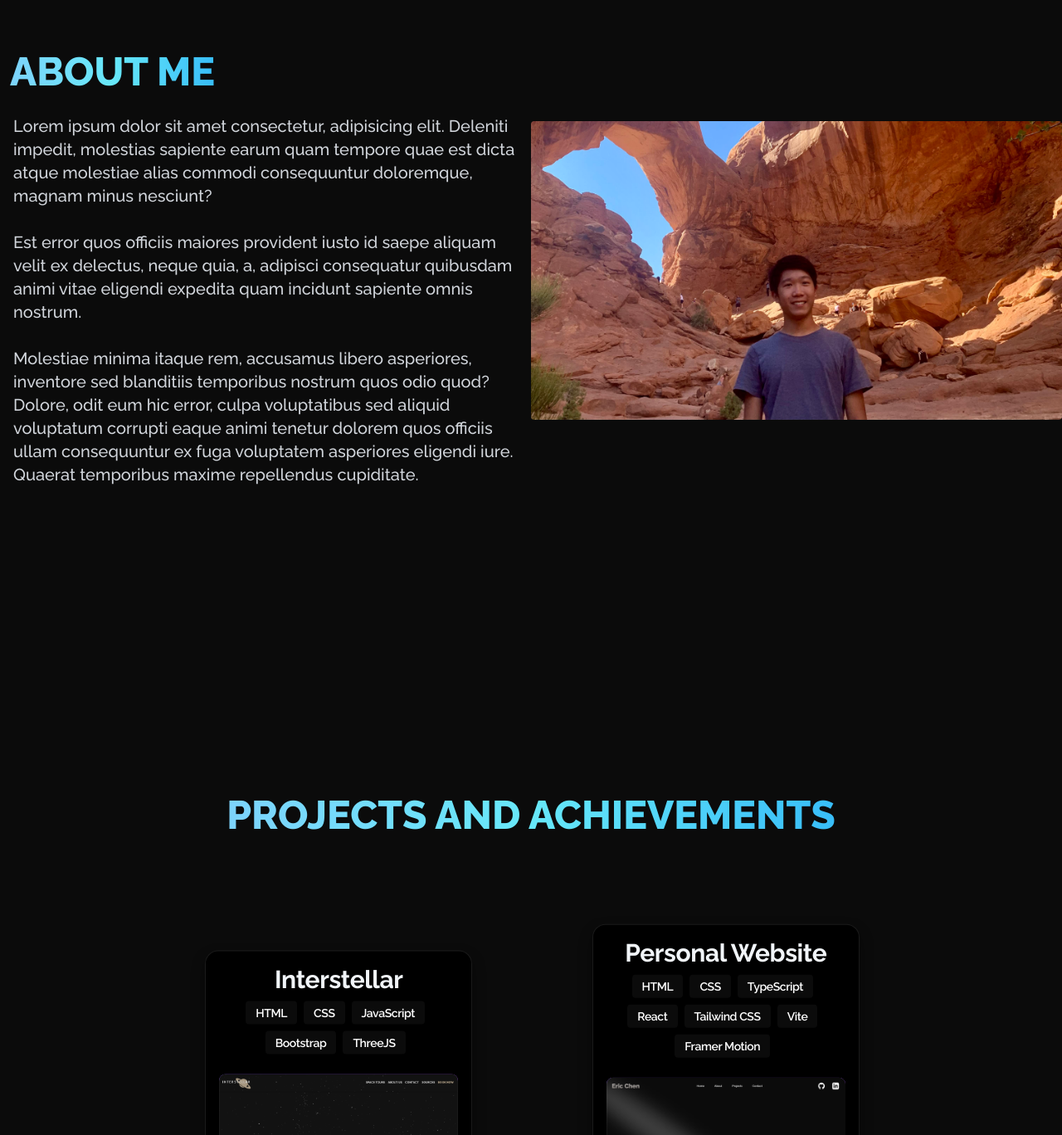
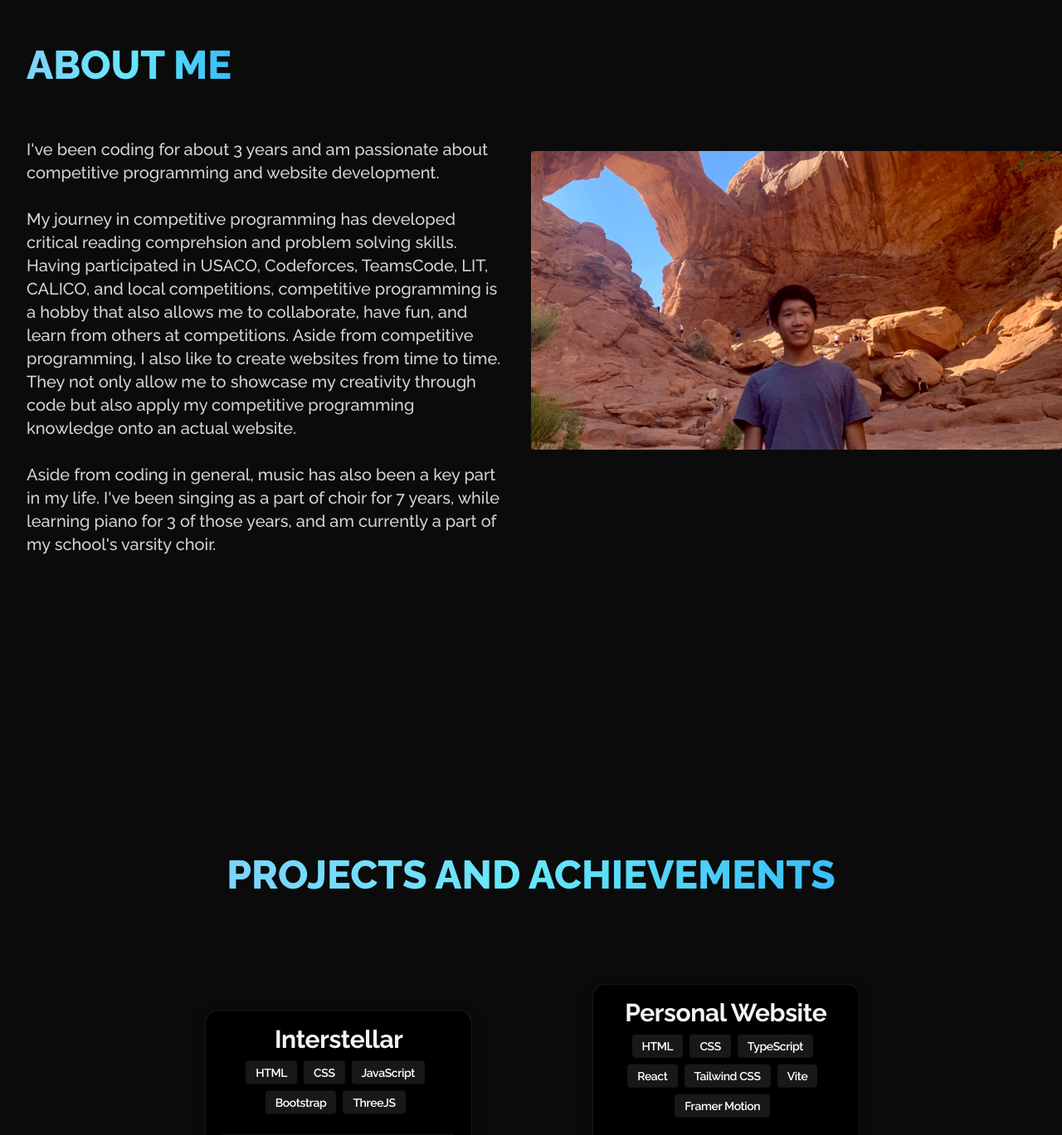
Before and after one commit to brianchen831/Portfolio, a React (Vite) app in the folder Personal/: page / in a window 1280 px wide. Shown: the part 902-2270 px from the top of the page at 83% size. Built offline with nearby package versions, Linux system fonts and the light colour scheme.

Commit message:
added projects and about me text

```diff
--- a/Personal/src/components/About.tsx
+++ b/Personal/src/components/About.tsx
@@ -7,25 +7,25 @@ function About() {
   return (
     <div id='about' className='h-full w-screen pt-28 pb-28 cBackground flex justify-center flex-col lg:flex-row items-center text-white'>
       {/* style={{ backgroundImage: `url(/blurry-gradient-haikei.png)`, backgroundSize: 'cover' }} */}
-        <div className='my-10 w-full h-full '>
+        <div className='my-3 w-full h-full '>
             <motion.div initial={{ opacity : 0 }} whileInView={{ opacity : 1 }} transition={{ ease: "easeInOut", duration: 1 }} viewport={{once: true,}}>
-              <h1 className='m-3 text-5xl font-extrabold bg-gradient-to-r from-sky-300 via-cyan-300 to-sky-400 inline-block text-transparent bg-clip-text'>
+              <h1 className='md:m-8 m-4 text-5xl font-extrabold bg-gradient-to-r from-sky-300 via-cyan-300 to-sky-400 inline-block text-transparent bg-clip-text'>
                   ABOUT ME
               </h1>
             </motion.div>
             <motion.div initial={{ y : 50 }} whileInView={{ y : 0 }} transition={{ ease: "easeInOut", duration: 0.3 }} viewport={{once: true,}}>
-              <p className='text-left m-4 text-xl text-gray-300'>
-                  Lorem ipsum dolor sit amet consectetur, adipisicing elit. Deleniti impedit, molestias sapiente earum quam tempore quae est dicta atque molestiae alias commodi consequuntur doloremque, magnam minus nesciunt?
+              <p className='text-left md:m-8 m-4 text-xl text-gray-300'>
+                  I've been coding for about 3 years and am passionate about competitive programming and website development.
                   <br />
                   <br />
-                  Est error quos officiis maiores provident iusto id saepe aliquam velit ex delectus, neque quia, a, adipisci consequatur quibusdam animi vitae eligendi expedita quam incidunt sapiente omnis nostrum.
+                  My journey in competitive programming has developed critical reading comprehsion and problem solving skills. Having participated in USACO, Codeforces, TeamsCode, LIT, CALICO, and local competitions, competitive programming is a hobby that also allows me to collaborate, have fun, and learn from others at competitions. Aside from competitive programming, I also like to create websites from time to time. They not only allow me to showcase my creativity through code but also apply my competitive programming knowledge onto an actual website.
                   <br />
                   <br />
-                  Molestiae minima itaque rem, accusamus libero asperiores, inventore sed blanditiis temporibus nostrum quos odio quod? Dolore, odit eum hic error, culpa voluptatibus sed aliquid voluptatum corrupti eaque animi tenetur dolorem quos officiis ullam consequuntur ex fuga voluptatem asperiores eligendi iure. Quaerat temporibus maxime repellendus cupiditate.
+                  Aside from coding in general, music has also been a key part in my life. I've been singing as a part of choir for 7 years, while learning piano for 3 of those years, and am currently a part of my school's varsity choir.
               </p>
             </motion.div>
         </div>
-        <motion.div initial={{ opacity : 0 }} whileInView={{ opacity : 1 }} transition={{ ease: "easeInOut", duration: 1 }} viewport={{once: true,}} className='my-10 w-full h-full'>
+        <motion.div initial={{ opacity : 0 }} whileInView={{ opacity : 1 }} transition={{ ease: "easeInOut", duration: 1 }} viewport={{once: true,}} className='my-3 w-full h-full'>
             <img className='rounded p-5 lg:p-0' src={`${aboutImage}`} alt="Image of Me" />
         </motion.div>
     </div>
--- a/Personal/src/components/Card.tsx
+++ b/Personal/src/components/Card.tsx
@@ -31,7 +31,7 @@ const Card: React.FC<CardProps> = ({ imageUrl, title, badges, button1Href }) =>
           <div className="text-sm !m-0 !p-0 font-normal">
             <span className="text-slate-500">
             {badges.map((badge, index) => (
-              <span key={index} className={`inline-block ${badge.color} rounded px-3 py-1 bg-gray-700 font-semibold text-white mr-2 mb-2`}>
+              <span key={index} className={`inline-block rounded px-3 py-1 bg-zinc-900 font-semibold text-white mr-2 mb-2`}>
                 {badge.text}
               </span>
             ))}
--- a/Personal/src/components/Projects.tsx
+++ b/Personal/src/components/Projects.tsx
@@ -22,20 +22,18 @@ function Projects() {
                 />
             ))}
         </div>
-        <div className='py-80'>
-          <WordSection words={`Aside from projects, I like to do `}>
+        <div className='flex flex-col gap-y-40 py-60 text-6xl sm:text-7xl md:text-8xl lg:text-9xl flex-wrap mx-5 md:mx-0'>
+          <WordSection words={`In terms of `}>
             <><span className="inline font-[800] text-5xl bg-gradient-to-r from-sky-400 via-purple-500 to-sky-400 text-transparent bg-clip-text">competitive programming</span></>
           </WordSection>
-        </div>
-        <div className='flex flex-col gap-y-40 text-6xl sm:text-7xl md:text-8xl lg:text-9xl flex-wrap'>
           <WordSection words={`I have reached the`}>
             {/* <motion.div initial={{ opacity : 0 }} whileInView={{ opacity : 1 }} transition={{ ease: "easeInOut", duration: 0.7 }} viewport={{ once : true}} className='p-5 text-center'> */}
             <h1 className={`font-[800] text-sky-400 inline`}>USACO Gold Division</h1>
             {/* </motion.div> */}
           </WordSection>
-          <WordSection words={`I also do `}>
+          <WordSection words={`and was a part of `}>
             {/* <motion.div initial={{ opacity : 0 }} whileInView={{ opacity : 1 }} transition={{ ease: "easeInOut", duration: 0.7 }} viewport={{ once : true}} className='p-5 text-center'> */}
-            <h1 className={`font-[800] text-sky-400 inline`}>Codeforces</h1>
+            <h1 className={`font-[800] text-sky-400 inline`}>UCF's CPSI</h1>
             {/* </motion.div> */}
           </WordSection>
         </div>
--- a/Personal/src/components/ui/TextGenerateEffect.tsx
+++ b/Personal/src/components/ui/TextGenerateEffect.tsx
@@ -34,7 +34,7 @@ export const TextGenerateEffect = ({
           return (
             <motion.span
               key={word + idx}
-              className="dark:text-white text-black opacity-0 inline"
+              className="text-white opacity-0 inline"
               custom={idx}
               animate={controls}
             >
@@ -50,7 +50,7 @@ export const TextGenerateEffect = ({
   return (
     <div className={cn("", className)}>
       <div className="mt-4">
-        <div className="dark:text-white text-black leading-snug tracking-wide">
+        <div className="text-white leading-snug tracking-wide">
           {renderWords()}
         </div>
       </div>
--- a/Personal/src/data/projects.json
+++ b/Personal/src/data/projects.json
@@ -60,6 +60,33 @@
       "button2Href": "https://github.com/Eric8900"
     },
     {
+      "imageUrl": "/GradeCalculatorPlus.png",
+      "title": "HAC Grade Calculator",
+      "badges": [
+        { "text": "HTML", "color": "cBackground" },
+        { "text": "CSS", "color": "cBackground" },
+        { "text": "JavaScript", "color": "cBackground" },
+        { "text": "Tailwind CSS", "color": "cBackground" },
+        { "text": "Home Access API", "color": "cBackground" }
+      ],
+      "description": "",
+      "button1Href": "https://github.com/Eric8900/GradeCalculatorPlus",
+      "button2Href": "https://eric8900.github.io/GradeCalculatorPlus/"
+    },
+    {
+      "imageUrl": "/HomeAccessAPI.png",
+      "title": "Home Access Center API",
+      "badges": [
+        { "text": "Python", "color": "cBackground" },
+        { "text": "Flask", "color": "cBackground" },
+        { "text": "Beautiful Soup", "color": "cBackground" },
+        { "text": "Requests-HTML", "color": "cBackground" }
+      ],
+      "description": "",
+      "button1Href": "https://github.com/Eric8900/HomeAccessAPI-Python",
+      "button2Href": "https://home-access-api-python.vercel.app/api"
+    },
+    {
       "imageUrl": "/MazeBuilderImg.png",
       "title": "Maze Builder",
       "badges": [
```
Also changed, not shown: Personal/public/GradeCalculatorPlus.png (added), Personal/public/HomeAccessAPI.png (added).
